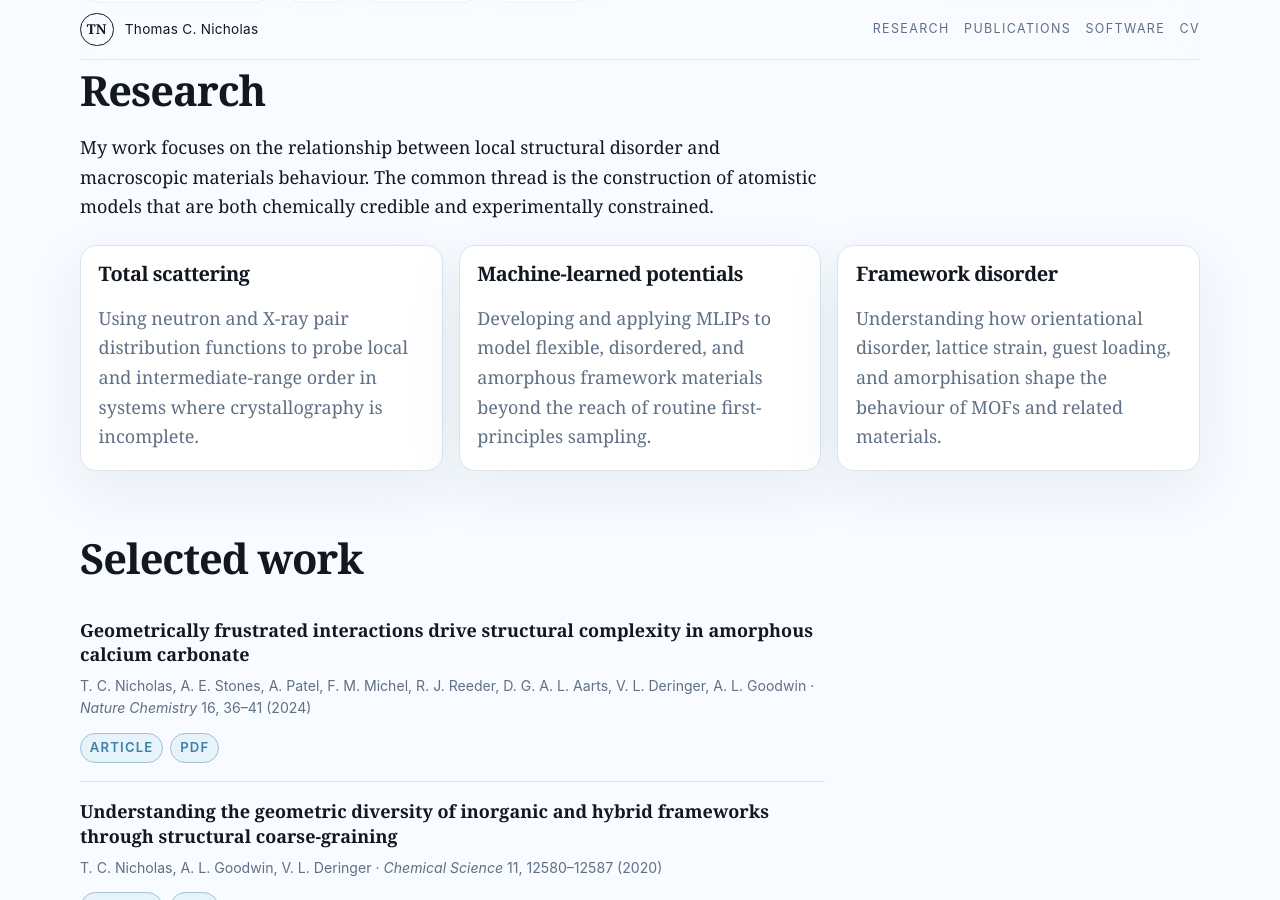
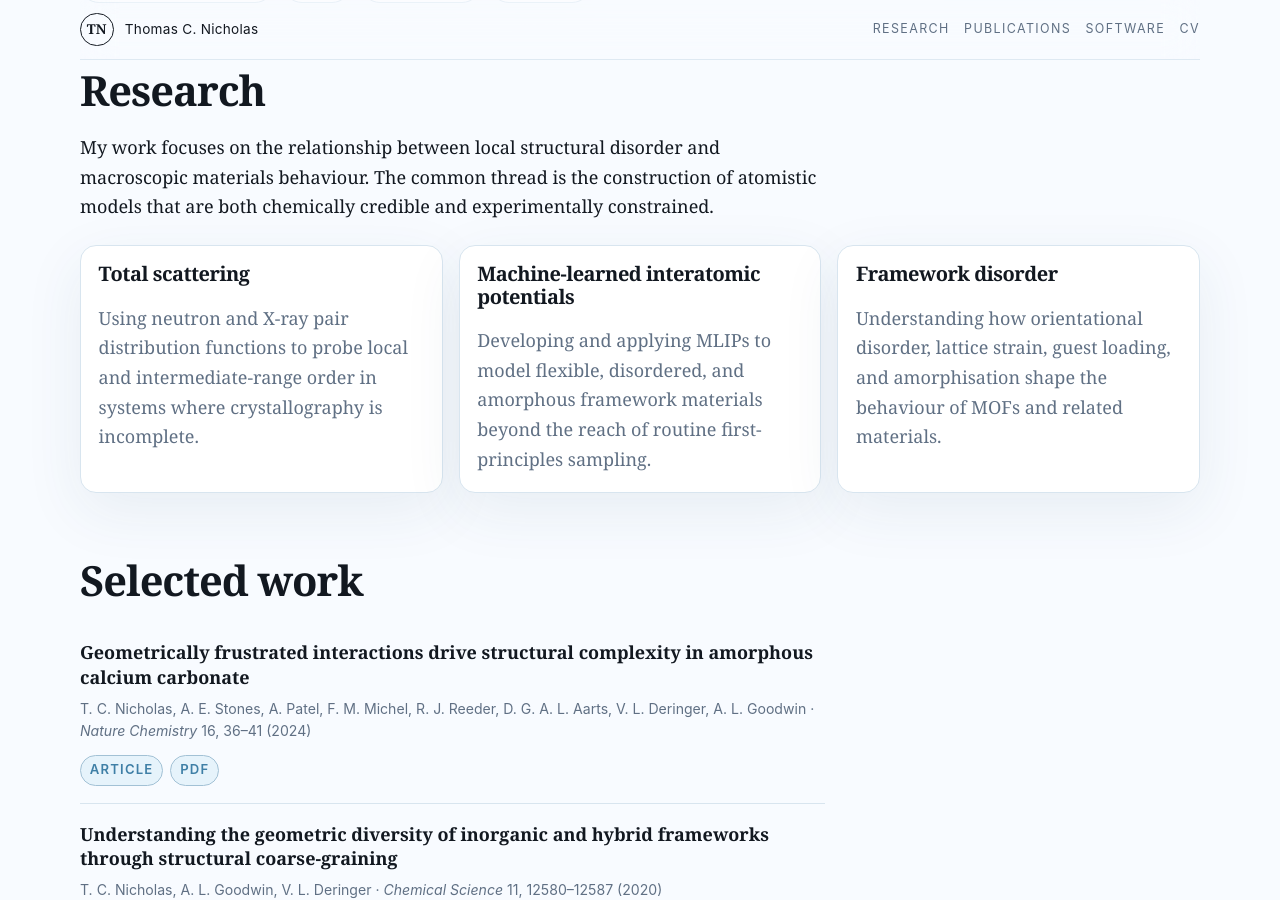
Before and after one commit to tcnicholas/tcnicholas.github.io, a Jekyll site: the page built from index.md, in a window 1280 px wide and 900 px high, scrolled down 562 px. Built offline with Jekyll 4.4.1, drawn with Linux system fonts in a browser that asks for light colours.

Commit message:
Update site

```diff
--- a/index.md
+++ b/index.md
@@ -33,7 +33,7 @@ description: Personal website of Thomas C. Nicholas, postdoctoral researcher in
     <p>Using neutron and X-ray pair distribution functions to probe local and intermediate-range order in systems where crystallography is incomplete.</p>
   </article>
   <article class="card">
-    <h3>Machine-learned potentials</h3>
+    <h3>Machine-learned interatomic potentials</h3>
     <p>Developing and applying MLIPs to model flexible, disordered, and amorphous framework materials beyond the reach of routine first-principles sampling.</p>
   </article>
   <article class="card">
```
